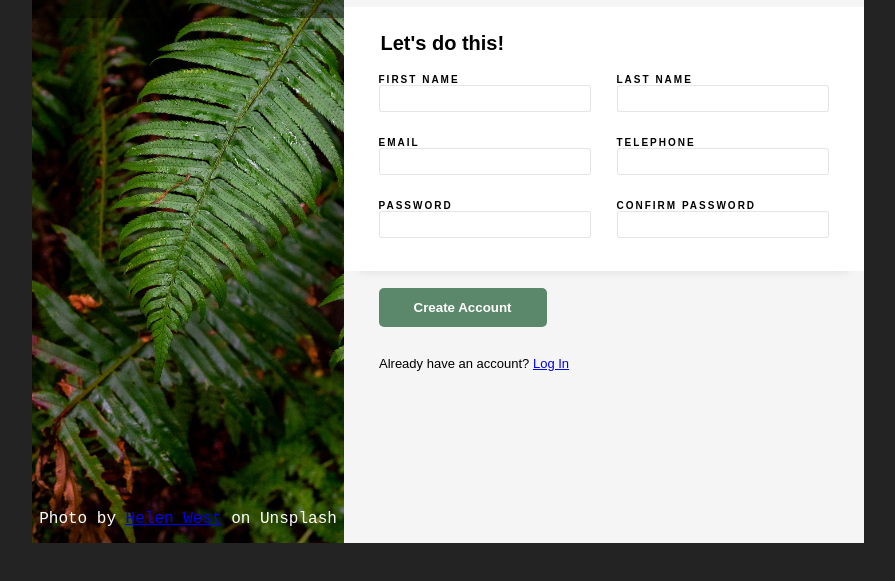
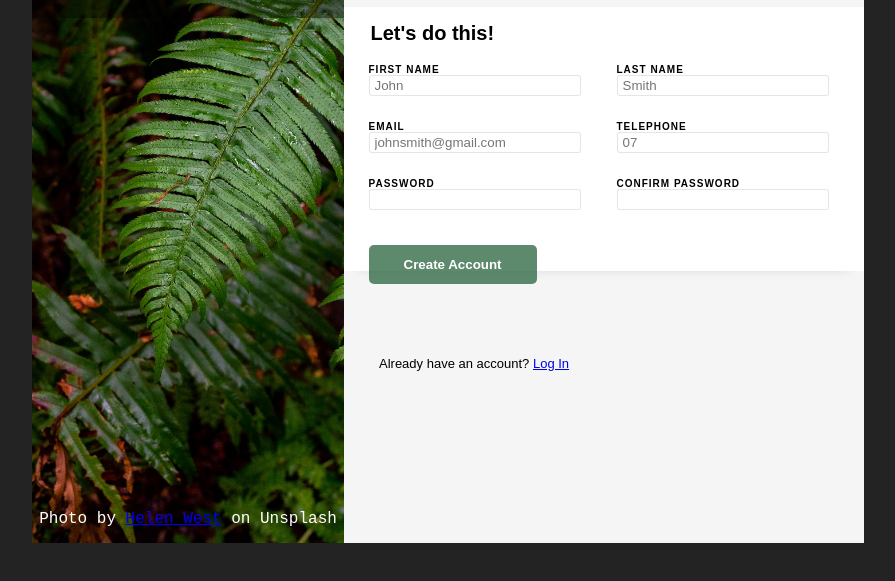
Before and after one commit to Matt-Pearson-94/sign-up-form, a plain HTML site: page index.html in a window 1280 px wide. Shown: the part 257-838 px from the top of the page, without its empty margins (192-1087 px from the left). Drawn offline with Linux system fonts and the light colour scheme.

Commit message:
Layout changes.

```diff
--- a/index.html
+++ b/index.html
@@ -31,19 +31,19 @@
                     <div class="input">
                         <div>
                             <label for="first-name">FIRST NAME</label>
-                            <input type="text" name="first-name" id="first-name" minlength="3" required>
+                            <input type="text" name="first-name" id="first-name" minlength="3" placeholder="John" required>
                         </div>
                         <div>
                             <label for="last-name">LAST NAME</label>
-                            <input type="text" name="last-name" id="last-name" minlength="3" required>
+                            <input type="text" name="last-name" id="last-name" minlength="3" placeholder="Smith" required>
                         </div>
                         <div>
                             <label for="email">EMAIL</label>
-                            <input type="email" name="email" id="email" required>
+                            <input type="email" name="email" id="email" placeholder="johnsmith@gmail.com" required>
                         </div>
                         <div>
                             <label for="phone-number">TELEPHONE</label>
-                            <input type="tel" name="phone-number" id="phone-number" minlength="11" maxlength="11" required>
+                            <input type="tel" name="phone-number" id="phone-number" minlength="11" maxlength="11" placeholder="07" required>
                         </div>
                         <div>
                             <label for="password">PASSWORD</label>
--- a/styles.css
+++ b/styles.css
@@ -110,9 +110,9 @@ form {
     font-family: Arial, Helvetica, sans-serif;
     font-size: x-small;
     font-weight: bold;
-    letter-spacing: 0.2em;
+    letter-spacing: 0.1em;
     display: grid;
-    padding: 25px;
+    padding: 15px;
 
 }
 
@@ -127,7 +127,7 @@ fieldset {
     color: white;
     font-weight: 700;
     border: none;
-    margin-top: 50px;
+    margin-top: 35px;
 }
 
 button:hover {
@@ -148,10 +148,15 @@ label {
     display: grid;
 }
 
+input:focus, label:focus {
+    border: 2px solid gold;
+    box-shadow: none;
+}
+
 input {
     border: 1px solid rgb(0,0,0,0.1);
     border-radius: 3px;
-    padding: 5px 5px;
+    padding: 2px 5px;
     width: 200px;
 }
 
```
